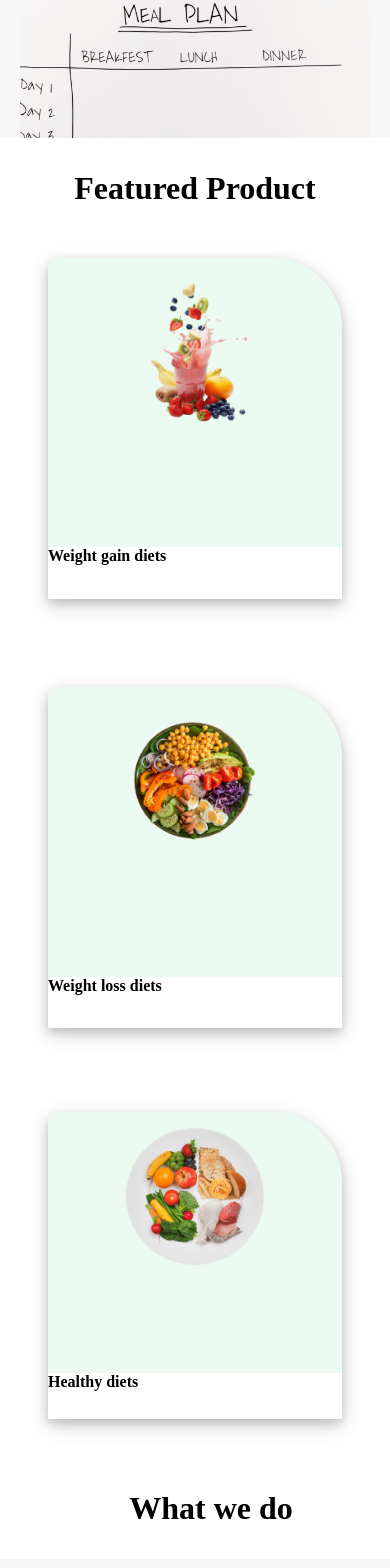
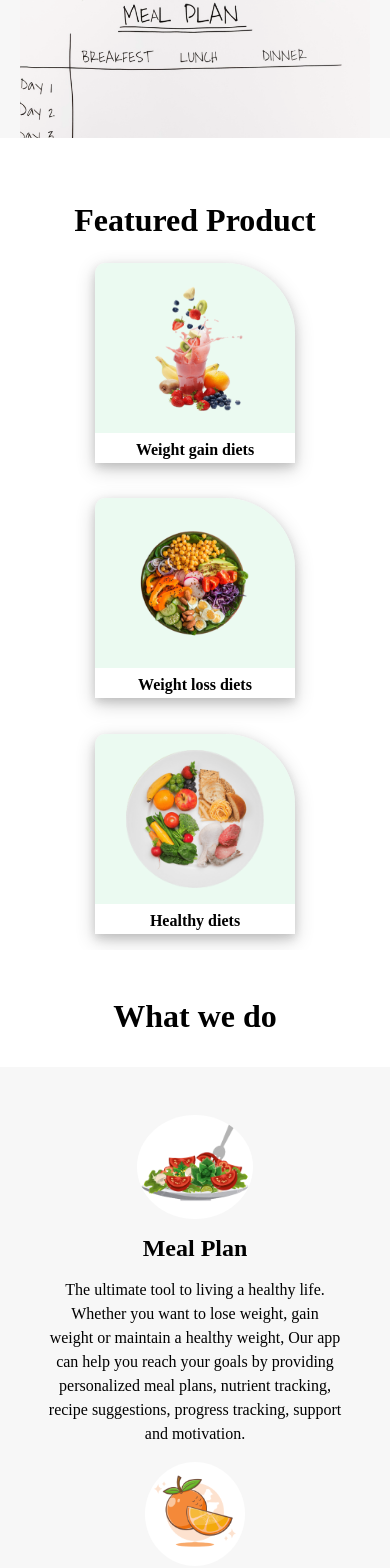
Before and after one commit to Bukason20/Diet-plan-app, a React (Vite) app: page / in a window 390 px wide. Shown: the part 791-2359 px from the top of the page. Built offline with nearby package versions, Linux system fonts and the light colour scheme.

Commit message:
changed the text alignment for headers

```diff
--- a/src/components/HomePage/HomePage.css
+++ b/src/components/HomePage/HomePage.css
@@ -59,8 +59,9 @@
     padding: 2rem;
 }
 .feature-container h2{
-    margin-bottom: 2rem;
+    margin: 2rem 0 1rem;
     font-size: 1.5rem;
+    text-align: center;
 }
 .features{
     display: grid;
@@ -76,6 +77,10 @@
     box-shadow: 0 4px 8px 0 rgba(82, 81, 81, 0.2), 0 6px 20px 0 rgba(0, 0, 0, 0.19);
     border-top-right-radius: 70px;
     border-top-left-radius: 10px;
+}
+.feature h4{
+    text-align: center;
+    margin: 0.5rem;
 }
 .feature-img{
     background-color: rgba(222,247,232, 0.6);
@@ -95,8 +100,9 @@
     /* padding: 2rem; */
 }
 .service-container h2{
-    margin: 0 0 2rem 2rem;
+    margin: 2rem 0 2rem;
     font-size: 1.8rem;
+    text-align: center;
 
 }
 
@@ -260,11 +266,13 @@
         overflow: hidden;
     }
     .feature{
-        height: 80%;
+        height: 200px;
+        width: 200px;
         overflow: hidden !important;
+        margin: 1rem auto;
     }
     .feature-img img{
-        height: 60%;
+        height: 100%;
         display: block;
 
     }
@@ -273,6 +281,7 @@
     .service-container h2{
         text-align: center;
         font-size: 2rem;
+        margin-top: 1rem;
     }
     .services{
         grid-template-columns: repeat(1, 1fr);
```
